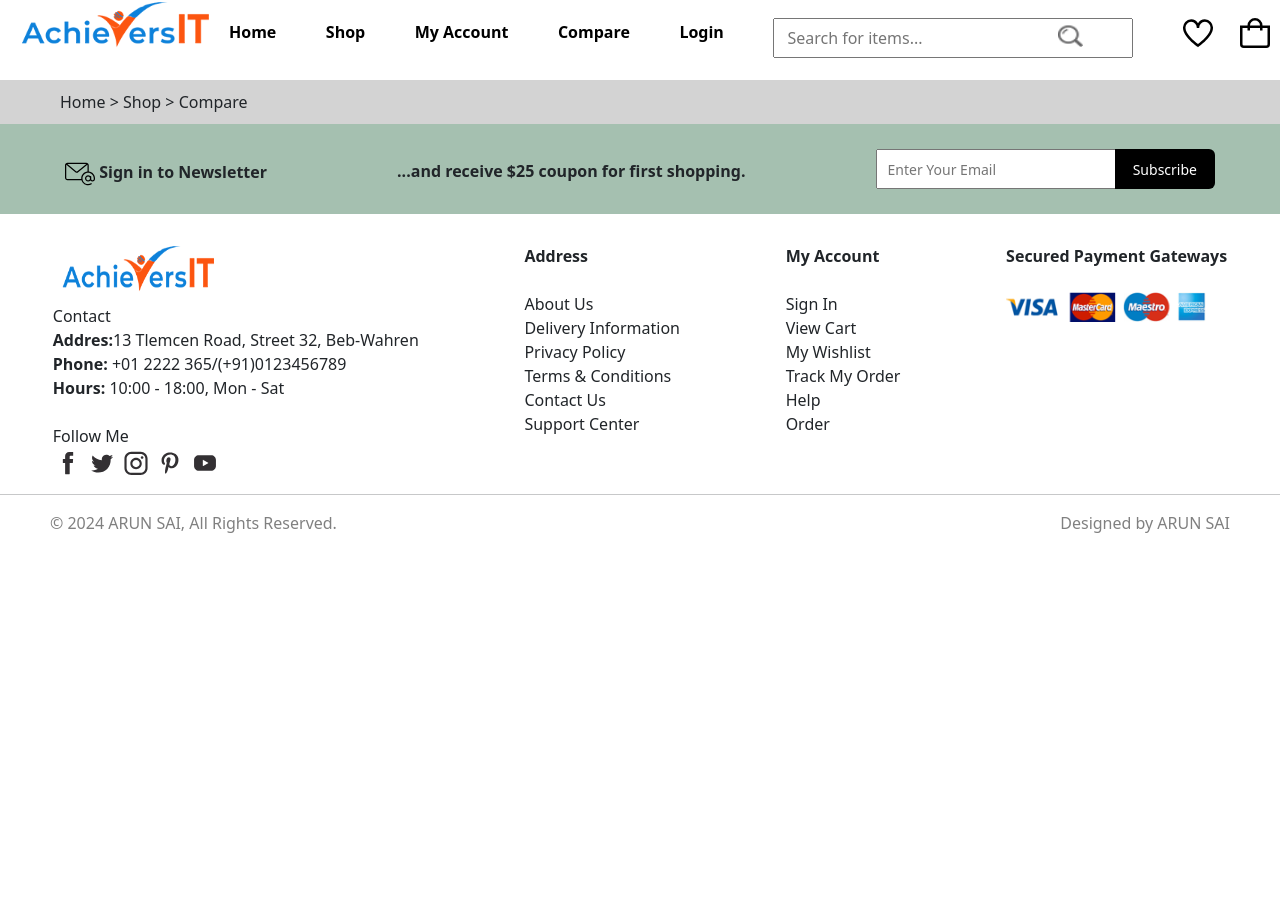
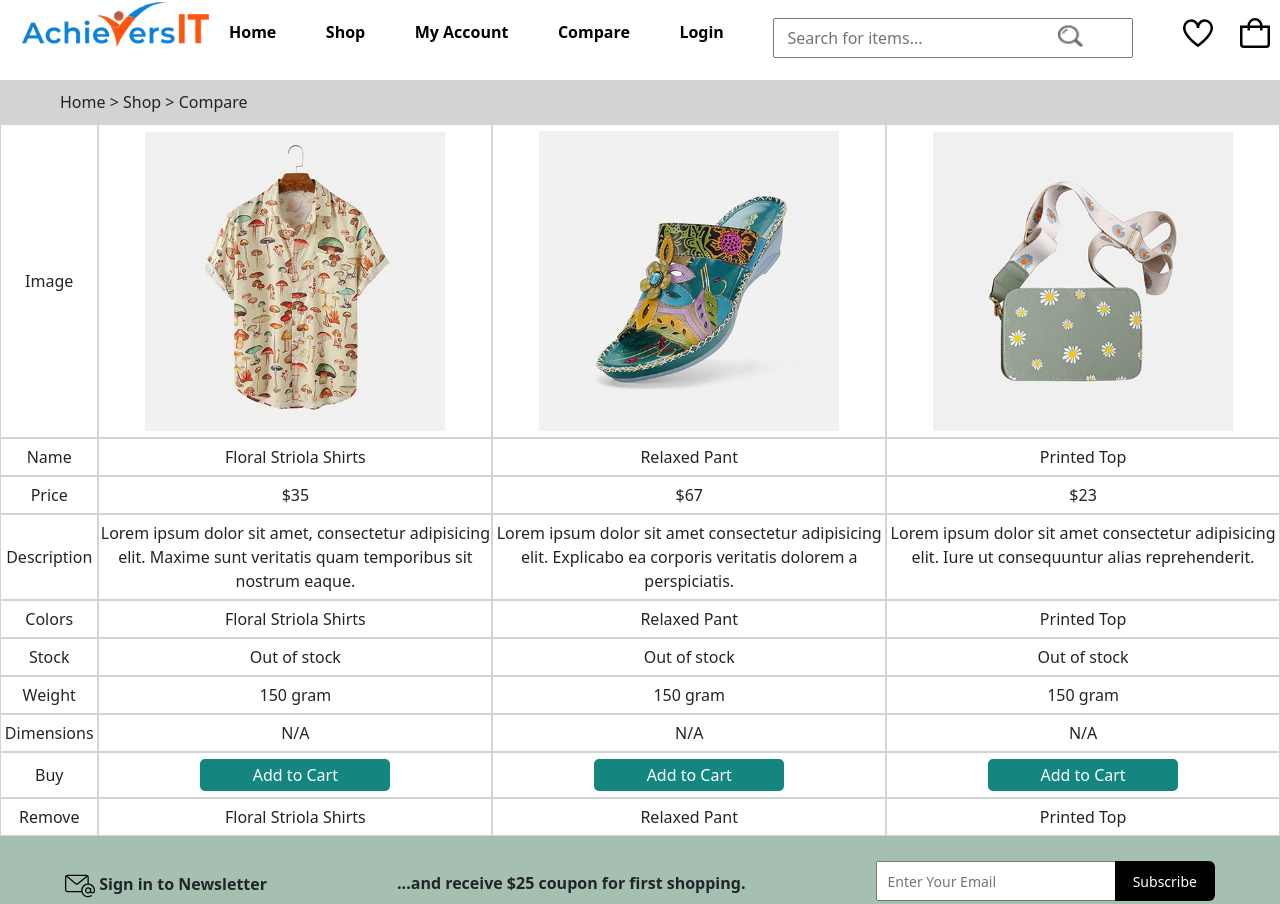
Before and after one commit to Arunsai02/AIT_Shopping_App, a plain HTML site: page compare.html in a window 1280 px wide. Shown: the top 904 px of the page. Before the commit the page ends 800 px from the top, so only its background shows below. Drawn offline with nearby package versions, Linux system fonts and the light colour scheme.

Commit message:
added items in compare page

```diff
--- a/compare.html
+++ b/compare.html
@@ -29,6 +29,68 @@
       Home > Shop > Compare
     </div>
   </header>
+  <div class="compare-container">
+  <!-- <div style="display: flex; justify-content: center; margin-top: 60px;"> -->
+    <div class="compare" style="align-content: center;">Image</div>
+    <div class="compare"><img class="compare-img" src="img/category-1.jpg" alt=""></div>
+    <div class="compare"><img class="compare-img" src="img/category-3.jpg" alt=""></div>
+    <div class="compare"><img class="compare-img" src="img/category-2.jpg" alt=""></div>
+  <!-- </div> -->
+  <!-- <div style="display: flex; justify-content: center;"> -->
+    <div class="compare" style="align-content: center;">Name</div>
+    <div class="compare">Floral Striola Shirts</div>
+    <div class="compare">Relaxed Pant</div>
+    <div class="compare">Printed Top</div>
+  <!-- </div> -->
+  <!-- <div style="display: flex; justify-content: center;"> -->
+    <div class="compare" style="align-content: center;">Price</div>
+    <div class="compare">$35</div>
+    <div class="compare">$67</div>
+    <div class="compare">$23</div>
+  <!-- </div>  -->
+  <!-- <div style="display: flex; justify-content: center;"> -->
+    <div class="compare" style="align-content: center;">Description</div>
+    <div class="compare">Lorem ipsum dolor sit amet, consectetur adipisicing elit. Maxime sunt veritatis quam temporibus sit nostrum eaque.</div>
+    <div class="compare">Lorem ipsum dolor sit amet consectetur adipisicing elit. Explicabo ea corporis veritatis dolorem a perspiciatis.</div>
+    <div class="compare">Lorem ipsum dolor sit amet consectetur adipisicing elit. Iure ut consequuntur alias reprehenderit.</div>
+  <!-- </div> -->
+  <!-- <div style="display: flex; justify-content: center;"> -->
+    <div class="compare" style="align-content: center;">Colors</div>
+    <div class="compare">Floral Striola Shirts</div>
+    <div class="compare">Relaxed Pant</div>
+    <div class="compare">Printed Top</div>
+  <!-- </div> -->
+  <!-- <div style="display: flex; justify-content: center;"> -->
+    <div class="compare" style="align-content: center;">Stock</div>
+    <div class="compare">Out of stock</div>
+    <div class="compare">Out of stock</div>
+    <div class="compare">Out of stock</div>
+  <!-- </div> -->
+  <!-- <div style="display: flex; justify-content: center;"> -->
+    <div class="compare" style="align-content: center;">Weight</div>
+    <div class="compare">150 gram</div>
+    <div class="compare">150 gram</div>
+    <div class="compare">150 gram</div>
+  <!-- </div> -->
+  <!-- <div style="display: flex; justify-content: center;"> -->
+    <div class="compare" style="align-content: center;">Dimensions</div>
+    <div class="compare">N/A</div>
+    <div class="compare">N/A</div>
+    <div class="compare">N/A</div>
+  <!-- </div> -->
+  <!-- <div style="display: flex; justify-content: center;"> -->
+    <div class="compare" style="align-content: center;">Buy</div>
+    <div style="justify-content: center;" class="compare"><button class="compare-btn">Add to Cart</button></div>
+    <div class="compare"><button class="compare-btn">Add to Cart</button></div>
+    <div class="compare"><button class="compare-btn">Add to Cart</button></div>
+  <!-- </div> -->
+  <!-- <div style="display: flex; justify-content: center;"> -->
+    <div class="compare" style="align-content: center;">Remove</div>
+    <div class="compare">Floral Striola Shirts</div>
+    <div class="compare">Relaxed Pant</div>
+    <div class="compare">Printed Top</div>
+    </div>
+  <!-- </div> -->
 <!-- footer-1 -->
 <footer>
   <div class="footer-1">
--- a/styles.css
+++ b/styles.css
@@ -28,6 +28,14 @@ form{
   width: 90px;
   padding: 4px;
   float: left;
+  border: none;
+  border-radius: 5px;
+}
+.compare-btn{
+  background-color: rgb(19, 134, 128);
+  color: white;
+  width: 190px;
+  padding: 4px;
   border: none;
   border-radius: 5px;
 }
@@ -225,3 +233,18 @@ form{
   border: solid 1px lightgrey;
   padding: 6px 10px 6px 10px;
 }
+.compare{
+  padding-top: 6px;
+  padding-bottom: 6px;
+  border: solid 1px lightgray;
+  text-align: center;
+}
+.compare-img{
+  height: 300px;
+  width: 300px;
+}
+.compare-container{
+  display: grid;
+  grid-template-columns:1fr 4fr 4fr 4fr;
+  width: 100%;
+}
```
